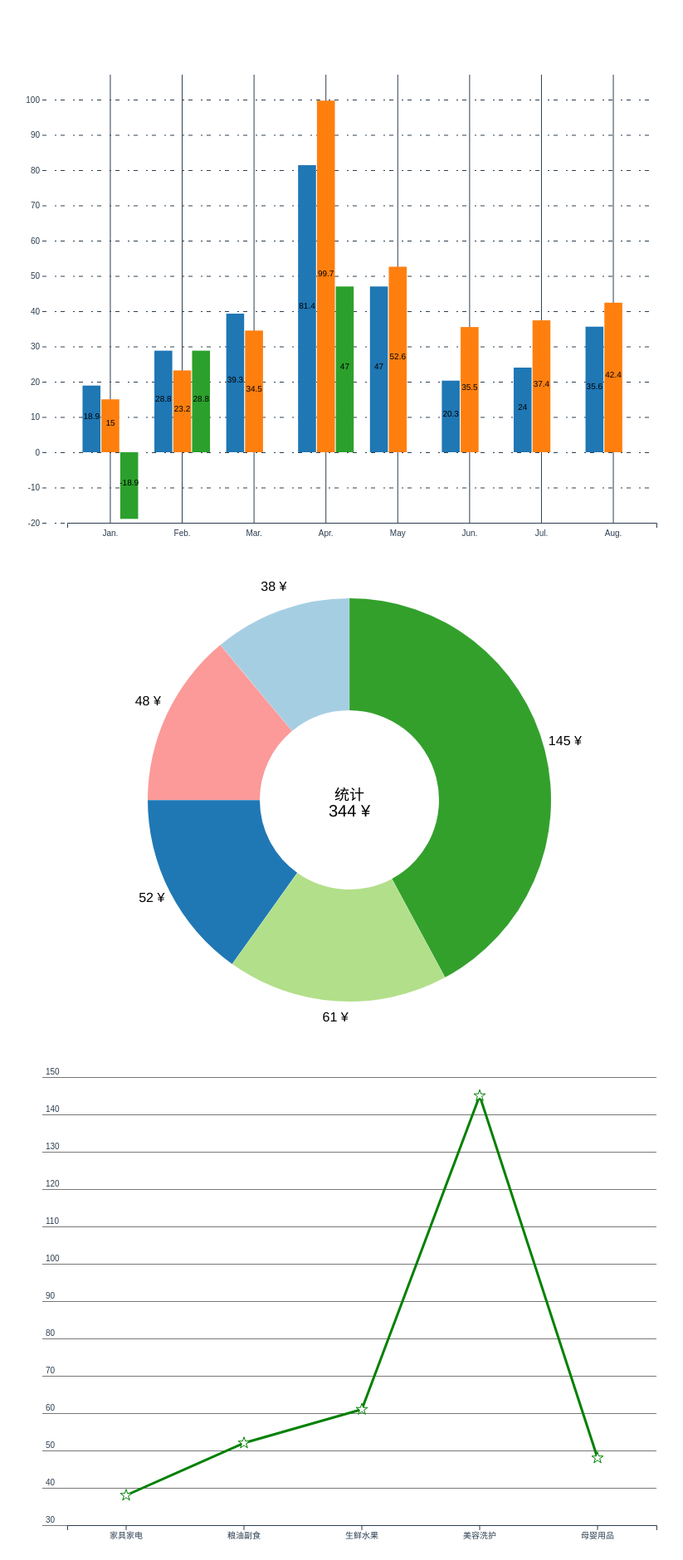
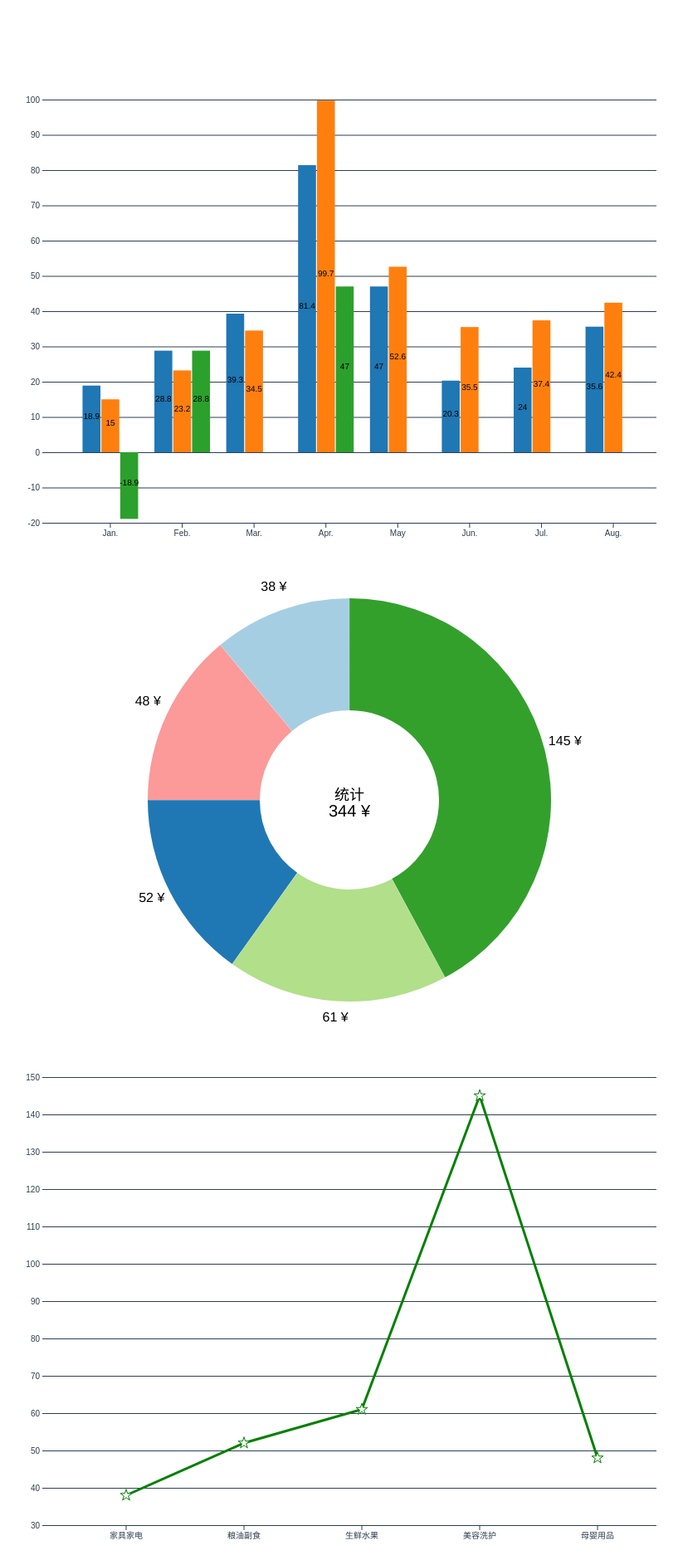
Before and after one commit to JessYan0913/data-vis, a Vue app: page / in a window 1280 px wide. Shown: the whole page at 83% size, without its empty margins (219-1042 px from the left). Built offline with nearby package versions, Linux system fonts and the light colour scheme.

Commit message:
修改坐标轴组件

```diff
--- a/src/basic/column.js
+++ b/src/basic/column.js
@@ -1,14 +1,6 @@
-import {
-  max,
-  min,
-  scaleBand,
-  scaleLinear,
-  schemeCategory10,
-  axisBottom,
-  group,
-  axisLeft
-} from 'd3';
+import { max, min, scaleBand, scaleLinear, schemeCategory10, group } from 'd3';
 import Chart from './chart';
+import { Axis } from './components/axis';
 import { LabelPositionType } from './components/label';
 import { unique } from './utils/data-vis-util';
 
@@ -20,6 +12,8 @@ export default class Column extends Chart {
       xField,
       yField,
       seriesField,
+      xAxis = { position: 'bottom' },
+      yAxis = { position: 'left', lineStyle: {} },
       color = schemeCategory10
     } = props;
     this.xValue = item => item[xField];
@@ -48,6 +42,8 @@ export default class Column extends Chart {
       .range([0, this.xScale.bandwidth()])
       .padding(0.05);
 
+    this.xAxis = new Axis({ ...xAxis });
+    this.yAxis = new Axis({ ...yAxis });
     this.color = color;
   }
 
@@ -56,28 +52,19 @@ export default class Column extends Chart {
       .append('g')
       .attr('transform', `translate(${this.margin.left}, ${this.margin.top})`);
 
-    //generate yAxis
-    //TODO: 坐标轴应该抽成组件
-    const yAxisGroup = chartGroup
-      .append('g')
-      .call(axisLeft(this.yScale).tickSize(0));
-    yAxisGroup.select('.domain').remove();
-    yAxisGroup
-      .selectAll('.tick')
-      .select('line')
-      .attr('x2', this.innerWidth)
-      .attr('stroke-dasharray', '5,10,2,5');
+    this.yAxis.render({
+      selection: chartGroup,
+      scale: this.yScale,
+      height: this.innerHeight,
+      width: this.innerWidth
+    });
 
-    //generate xAxis
-    //TODO: 坐标轴应该抽成组件
-    const xAxisGroup = chartGroup
-      .append('g')
-      .call(axisBottom(this.xScale))
-      .attr('transform', `translate(${0}, ${this.innerHeight})`);
-    xAxisGroup
-      .selectAll('.tick')
-      .select('line')
-      .attr('y2', -this.innerHeight);
+    this.xAxis.render({
+      selection: chartGroup,
+      scale: this.xScale,
+      height: this.innerHeight,
+      width: this.innerWidth
+    });
 
     const groupData = Array.from(
       group(this.data, this.xValue),
--- a/src/basic/components/axis.js
+++ b/src/basic/components/axis.js
@@ -33,12 +33,14 @@ export class Axis {
   }
 
   render(params) {
-    const { scale, selection } = params;
     const axisGroup = AxisPosition[this.position]({ ...params });
     axisGroup.select('.domain').remove();
-    axisGroup
-      .selectAll('.tick')
-      .select('line')
-      .call(selection => AxisLine[this.position]({ ...params, selection }));
+    if (this.lineStyle) {
+      axisGroup
+        .selectAll('.tick')
+        .select('line')
+        .call(selection => AxisLine[this.position]({ ...params, selection }))
+        .call(selection => parseStyle(selection, this.lineStyle));
+    }
   }
 }
--- a/src/basic/line.js
+++ b/src/basic/line.js
@@ -4,8 +4,6 @@ import {
   schemeCategory10,
   min,
   max,
-  axisRight,
-  axisBottom,
   line,
   curveLinear,
   curveNatural,
@@ -15,6 +13,7 @@ import {
   curveStepBefore
 } from 'd3';
 import Chart from './chart';
+import { Axis } from './components/axis';
 import { Point } from './components/point';
 
 const curveType = {
@@ -35,6 +34,8 @@ export default class Line extends Chart {
       yField,
       point,
       lineType = 'linear',
+      xAxis = { position: 'bottom' },
+      yAxis = { position: 'left', lineStyle: {} },
       color = schemeCategory10
     } = props;
     this.xValue = item => item[xField];
@@ -56,6 +57,9 @@ export default class Line extends Chart {
 
     this.point = point ? new Point({ ...point }) : undefined;
 
+    this.xAxis = new Axis({ ...xAxis });
+    this.yAxis = new Axis({ ...yAxis });
+
     this.color = color;
   }
 
@@ -64,29 +68,19 @@ export default class Line extends Chart {
       .append('g')
       .attr('transform', `translate(${this.margin.left}, ${this.margin.top})`);
 
-    //generate yAxis
-    //TODO: 坐标轴应该抽成组件
-    chartGroup
-      .append('g')
-      .call(axisRight(this.yScale).tickSize(this.innerWidth));
+    this.yAxis.render({
+      selection: chartGroup,
+      scale: this.yScale,
+      height: this.innerHeight,
+      width: this.innerWidth
+    });
 
-    const yAxisGroup = chartGroup.selection();
-    yAxisGroup.select('.domain').remove();
-    yAxisGroup
-      .selectAll('.tick line')
-      .filter(Number)
-      .attr('stroke', '#777');
-    yAxisGroup
-      .selectAll('.tick text')
-      .attr('x', 4)
-      .attr('dy', -4);
-
-    //generate xAxis
-    //TODO: 坐标轴应该抽成组件
-    chartGroup
-      .append('g')
-      .call(axisBottom(this.xScale))
-      .attr('transform', `translate(${0}, ${this.innerHeight})`);
+    this.xAxis.render({
+      selection: chartGroup,
+      scale: this.xScale,
+      height: this.innerHeight,
+      width: this.innerWidth
+    });
 
     const lineGroup = chartGroup.append('g');
 
```
